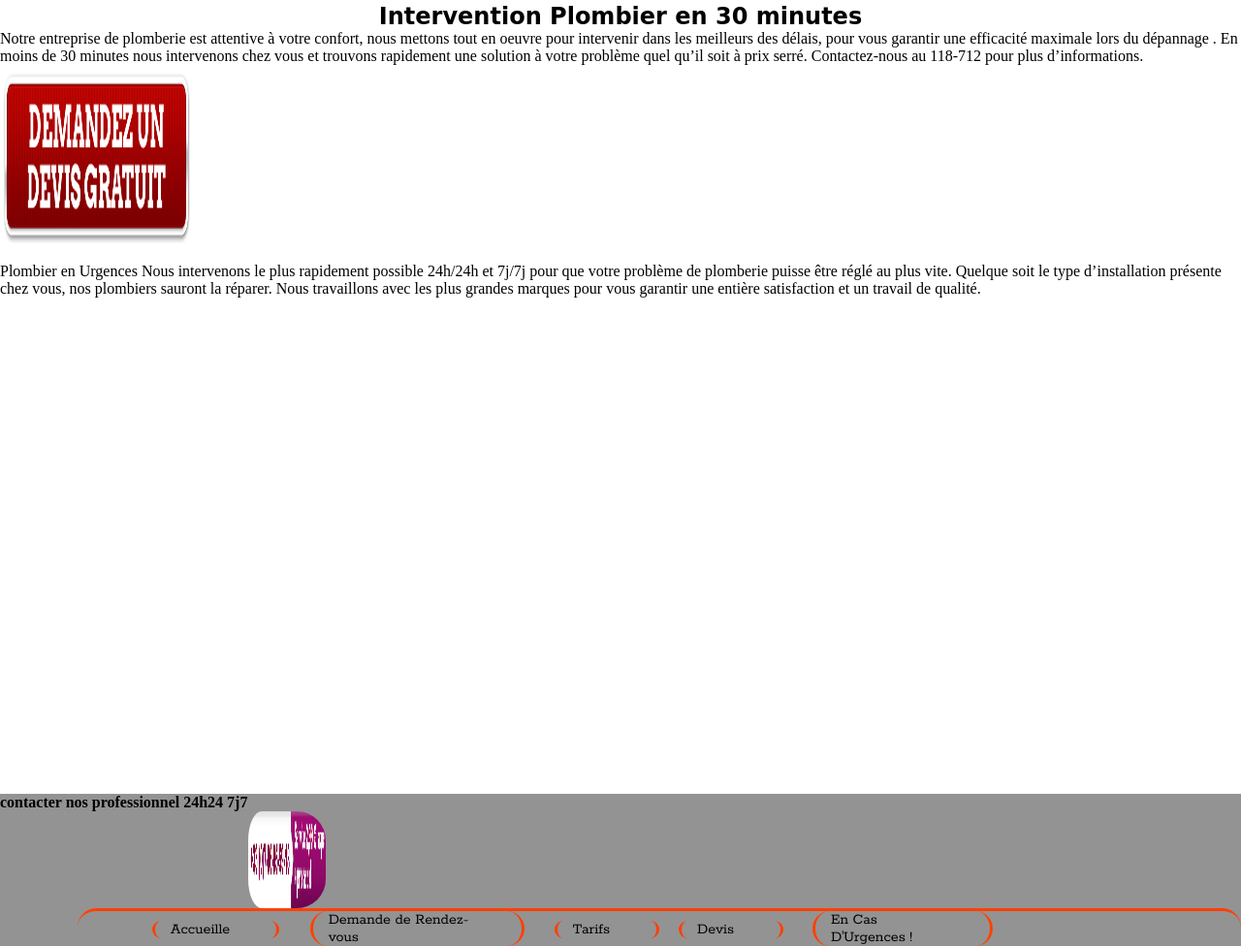
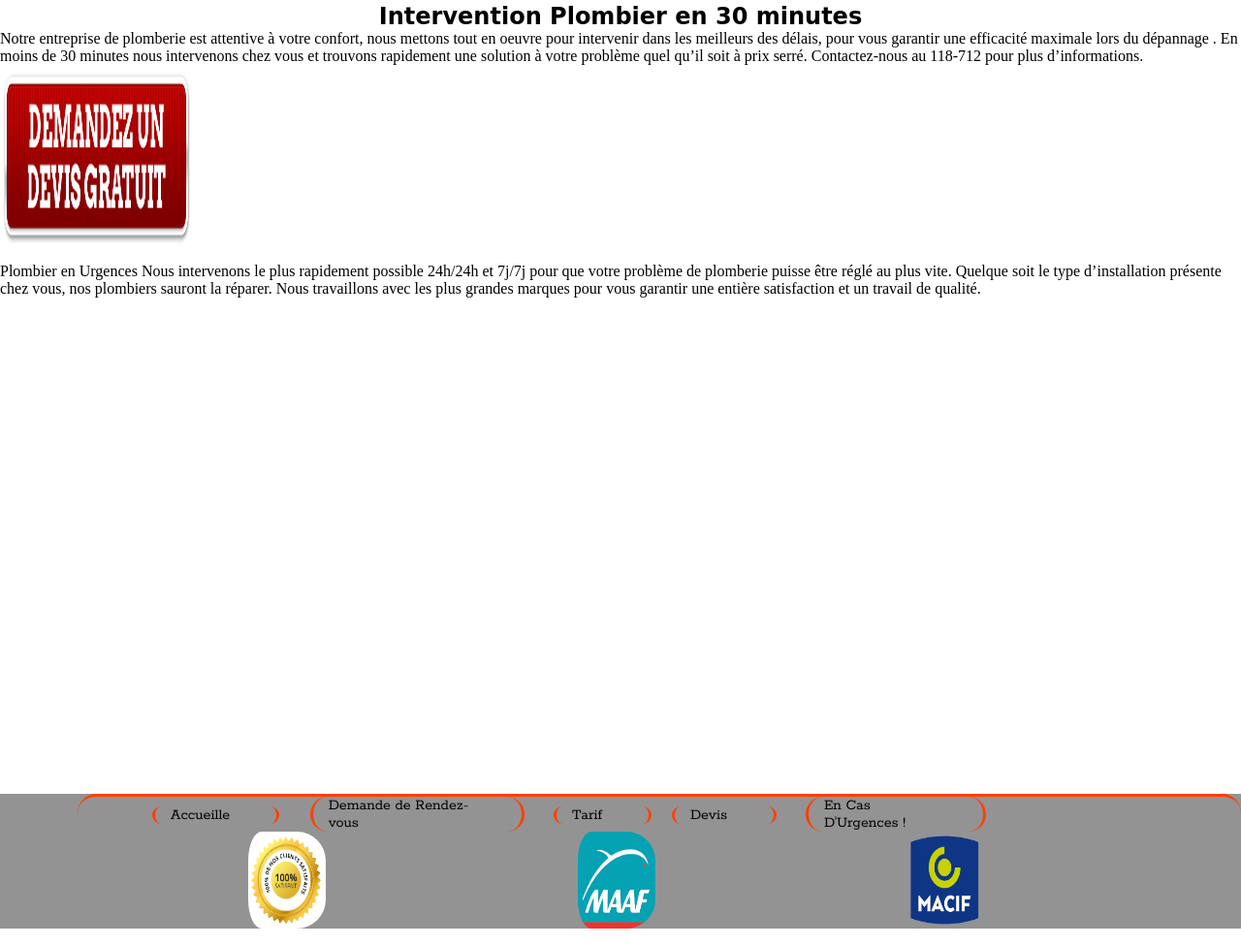
Before and after one commit to Slimaneha/allo-plomberie-, a plain HTML site: page index.html in a window 1280 px wide. Shown: the part 284-1260 px from the top of the page at 97% size. Drawn offline with Linux system fonts and the light colour scheme.

Commit message:
basse fini améloriation a venir

```diff
--- a/index.html
+++ b/index.html
@@ -67,21 +67,24 @@ Nous intervenons le plus rapidement possible 24h/24h et 7j/7j pour que votre pro
 
 <!-- Start Footer -->
 <footer>
-<section id="nume">
-<h4> contacter nos professionnel 24h24 7j7 </h4>
+
+
+
+<nav>
+<ul >
+	<li><a href="Index.html">Accueille</a> </li>
+	<li><a href="rdv.html">Demande de Rendez-vous</a></li>
+	<li><a href="tarfi.html">Tarif</a></li>
+	<li><a href="Devis.html">Devis</a></li>
+	<li><a href="Urgences.html">En Cas D'Urgences ! </a> </li>
+	</ul>
+</nav>
 
 	<figure>
-		<img src="photo/su.png" alt="Numéro de téléphone 07.86.85.59.18 ">
-	</figure> </section>
-	<div id="nav1">
-	<nav>
-	<ul>
-	<li><a href="Index.html">Accueille</a> </li>
-	<li><a href="rdv.html">Demande de Rendez-vous</a></li>
-	<li><a href="tarif.html">Tarifs</a></li>
-	<li><a href="Devis.html">Devis</a></li>
-	<li><a href="Urgences.html">En Cas D'Urgences ! </a> </li>
-	</ul> </nav>  </div>
+		<img src="photo/service.png" alt="Logo 100% des client satisfaits ">
+		<img src="photo/maaf.jpg" alt="Logo assurences partenaire"  >
+		<img src="photo/Macif.gif" alt="logo assurences partenaire">
+	</figure>
 
 </footer>
 </body>
```
Also changed, not shown: devis.html (+11 -4 lines), urgences.html (+11 -5 lines).
